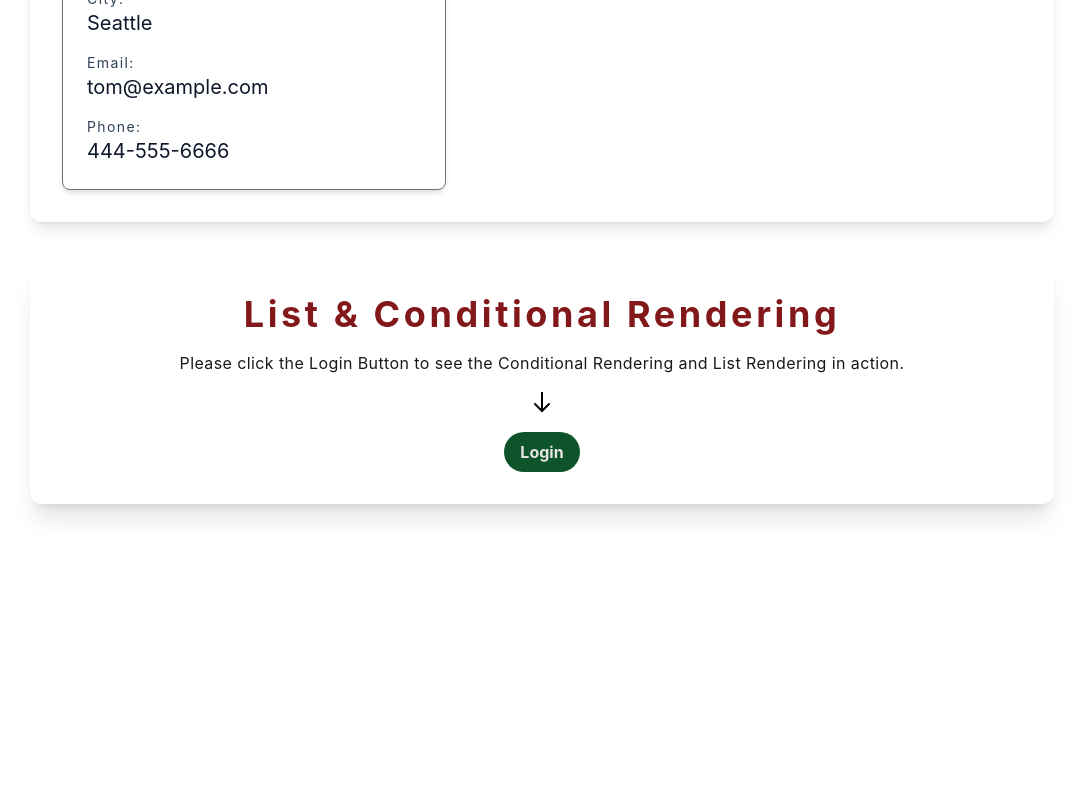
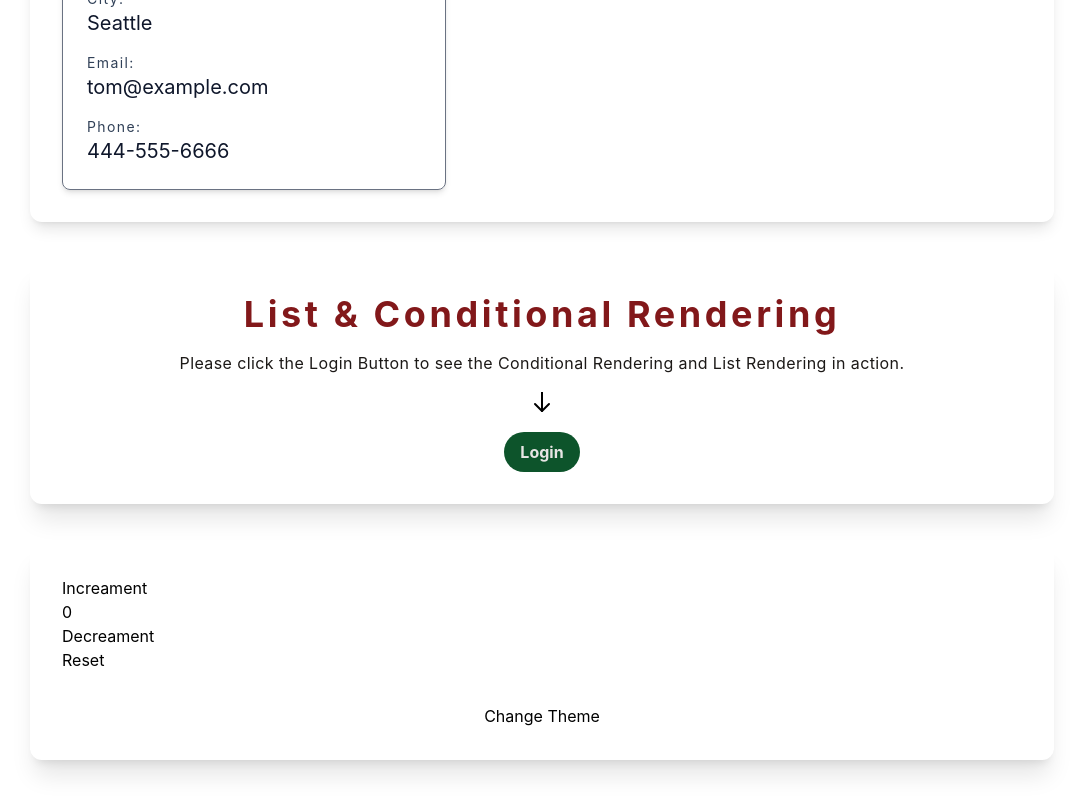
Before and after one commit to GOKULs-vm/STACKLY_TRAINING, a React (Vite) app in the folder React-Training/01-React/: page / in a window 1280 px wide. Shown: the part 1791-2591 px from the top of the page, without its empty margins (98-1181 px from the left). Before the commit the page ends 2335 px from the top, so only its background shows below. Built offline with nearby package versions, Linux system fonts and the light colour scheme.

Commit message:
Work in Progress

```diff
--- a/React-Training/01-React/src/App.jsx
+++ b/React-Training/01-React/src/App.jsx
@@ -2,6 +2,7 @@ import { useState } from "react";
 import LinLout from "./components/li-co-components/LinLout";
 import PropParent from "./components/prop-components/PropParent"
 import SelfIntro from "./components/SelfIntro"
+import IDRT from "./components/idrt-components/IDRT";
 
 const App = () => {
   const [isLoggedIn, setIsLoggedIn] = useState(false);
@@ -11,6 +12,7 @@ const App = () => {
       <SelfIntro />
       <PropParent />
       <LinLout isLoggedIn={isLoggedIn} setIsLoggedIn={setIsLoggedIn} />
+      <IDRT />
     </>
   )
 }
--- /dev/null
+++ b/React-Training/01-React/src/components/idrt-components/IDRT.jsx
@@ -0,0 +1,21 @@
+import { useState } from 'react'
+
+const IDRT = () => {
+    const [theme, setTheme] = useState("light");
+    const [counter, setCounter] = useState(0);
+  return (
+    <div className='max-w-5xl mx-auto mt-10 mb-10 px-8 py-8 flex flex-col gap-8 justify-between rounded-xl shadow-xl'>
+      <div>
+        <div>
+            <button onClick={() => setCounter(counter + 1)}>Increament</button>
+            <div><span>{counter}</span></div>
+            <button onClick={() => setCounter(counter - 1)}>Decreament</button>
+        </div>
+        <button onClick={() => setCounter(0)}>Reset</button>
+      </div>
+      <button onClick={() => setTheme(theme === "light" ? "dark" : "light")}>Change Theme</button>
+    </div>
+  )
+}
+
+export default IDRT
```
